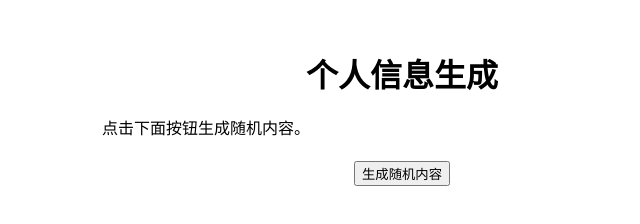
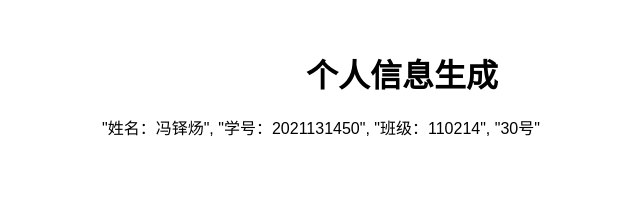
Before and after one commit to 676813237/676813237.github.io, a plain HTML site: page index.html in a window 1280 px wide. Shown: the whole page, without its empty margins (238-878 px from the left). Drawn offline with Linux system fonts and the light colour scheme.

Commit message:
Update index.html

```diff
--- a/index.html
+++ b/index.html
@@ -29,14 +29,13 @@
 </head>
 <body>
   <h1>个人信息生成</h1>
-  <p id="random-content">点击下面按钮生成随机内容。</p>
-  <button onclick="generateContent()">生成随机内容</button>
+  <p id="random-content">
+	  "姓名：冯铎炀",
+      "学号：2021131450",
+      "班级：110214",
+	"30号"</p>
 
   <script>
-      "姓名：冯铎炀",
-      "学号：2021131450",
-      "班级：110214",
-	"30号"
 
     function generateContent() {
       let i = Math.floor(Math.random() * contentArr.length);
```
